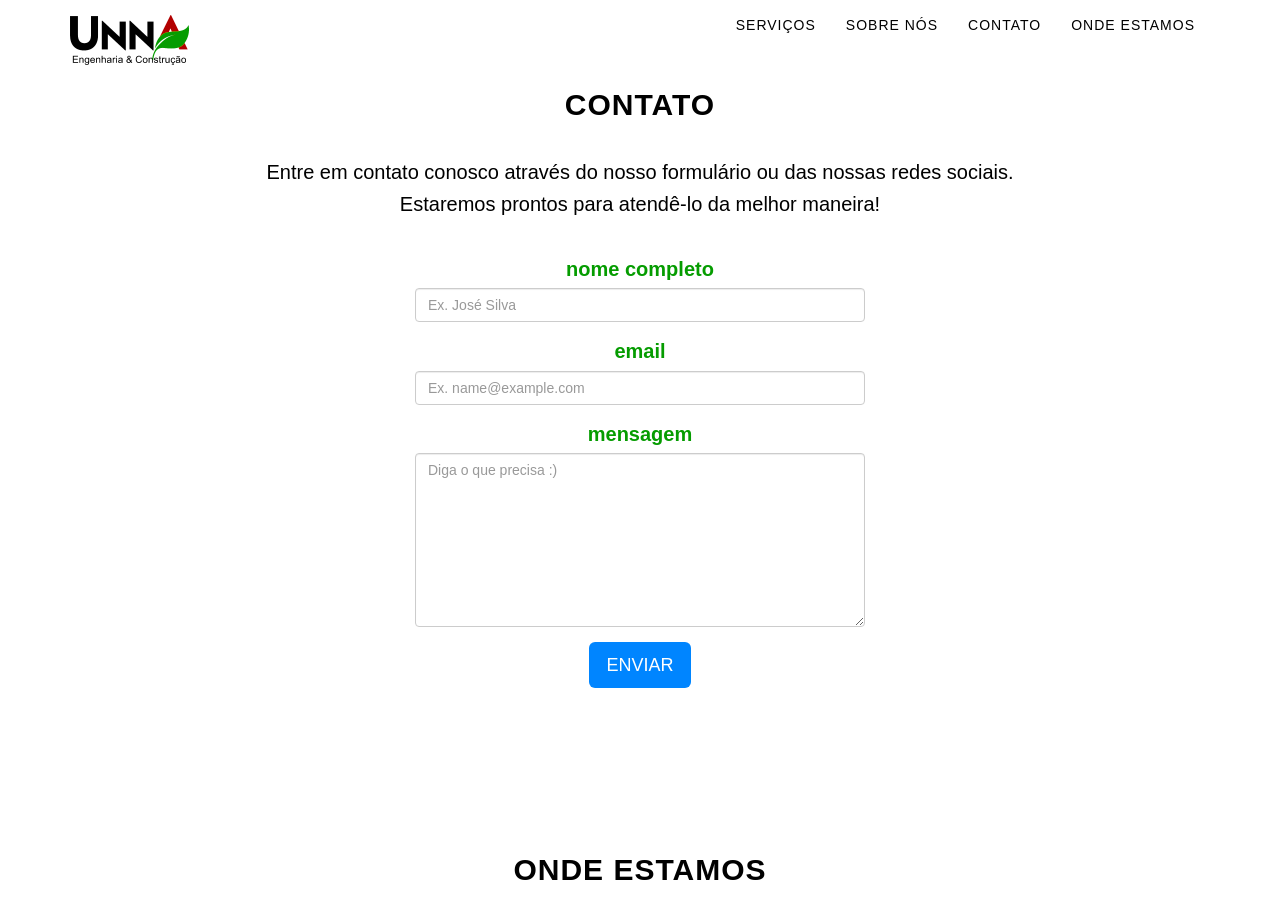
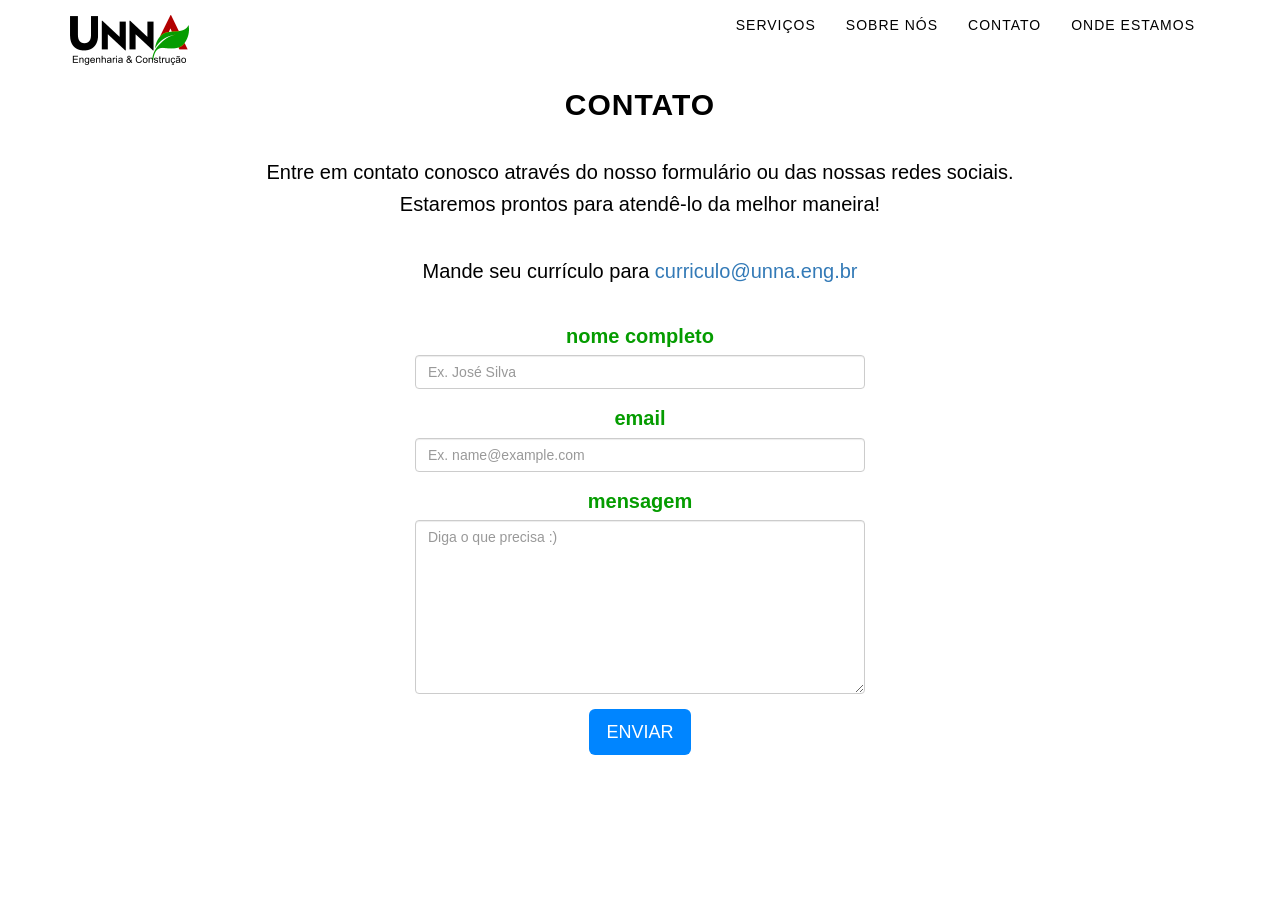
Before and after one commit to emersonleite/unna-site, a Jekyll site: the page built from index.md, in a window 1280 px wide and 900 px high, scrolled down 2211 px. Built offline with Jekyll 4.4.1, drawn with Linux system fonts in a browser that asks for light colours; nearby versions of some CDN libraries.

Commit message:
101322062019

```diff
--- a/_includes/contact.html
+++ b/_includes/contact.html
@@ -4,6 +4,7 @@
             <div class="col-lg-8 col-lg-offset-2">
                 <h2>{{ site.data.content-set.contact.title }}</h2>
                 <p>{{ site.data.content-set.contact.body-set }}</p>
+                <p>Mande seu currículo para <a href = "mailto: curriculo@unna.eng.br">curriculo@unna.eng.br</a></p>
                 {% include form-contact.html %}
                 <!-- <ul class="list-inline banner-social-buttons">
                     {% for network in site.data.social %}
```
Also changed, not shown: 1 other file.
